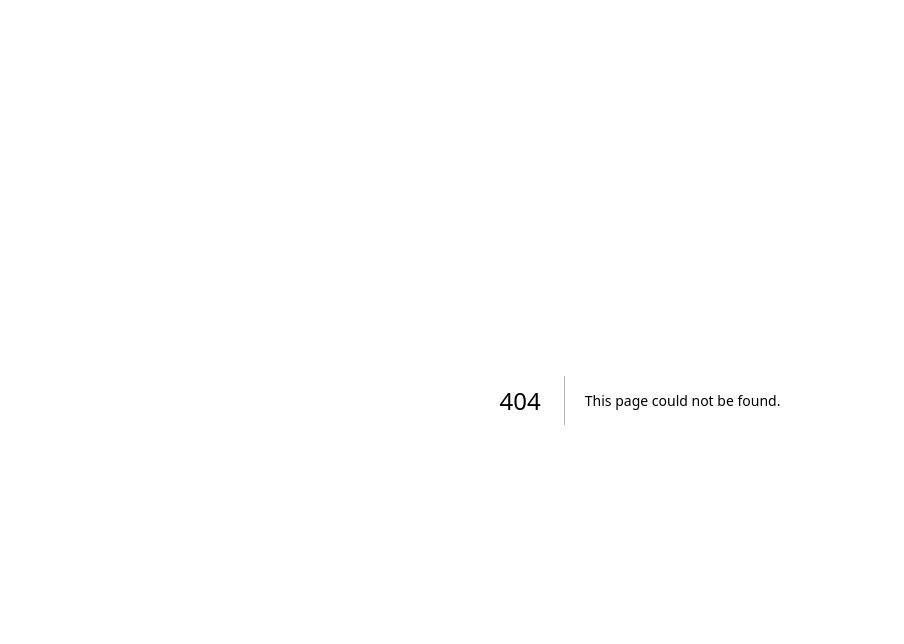
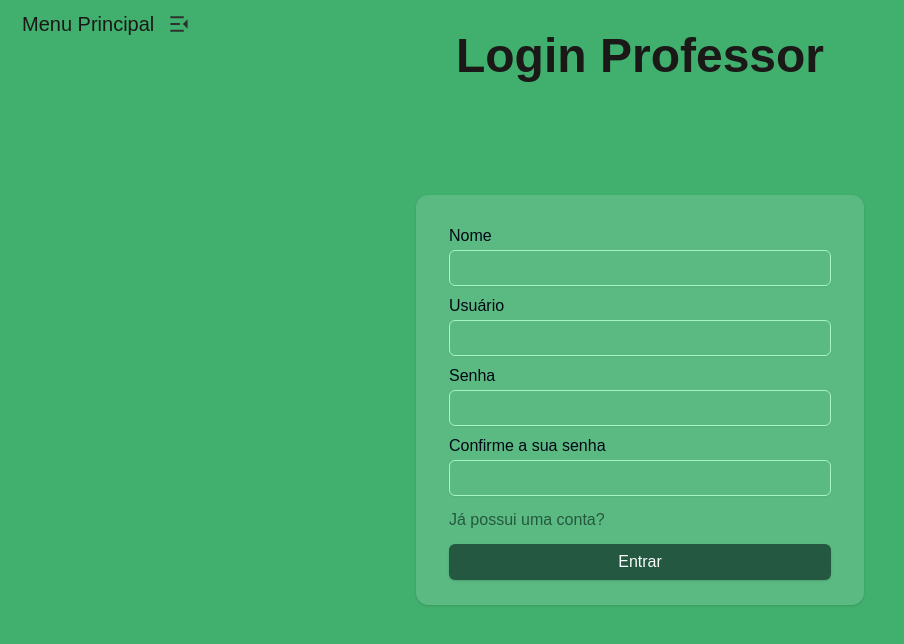
Before and after one commit to gastawny/eng-software, a Next.js app: page /professor/cadastro in a window 1280 px wide. Before the commit this address had no page. Shown: the top 644 px of the page, without its empty margins (0-904 px from the left). Built offline with nearby package versions, Linux system fonts and the light colour scheme; a web font is replaced by a local one.

Commit message:
Create Login and Register pages for the teacher

```diff
--- a/src/app/(base)/login/page.tsx
+++ b/src/app/(base)/login/page.tsx
@@ -159,7 +159,7 @@ export default function LoginPage() {
           <form action={submit} className="flex flex-col gap-5 2xl:gap-8">
             <div className="flex flex-col gap-2">
               <Label>Professor</Label>
-              <Select name="teacher">
+              <Select required name="teacher">
                 <SelectTrigger className="w-full ">
                   <SelectValue placeholder="Selecione o professor" />
                 </SelectTrigger>
@@ -177,7 +177,7 @@ export default function LoginPage() {
             </div>
             <div className="flex flex-col gap-2">
               <Label>Aluno</Label>
-              <Select name="student">
+              <Select required name="student">
                 <SelectTrigger className="w-full">
                   <SelectValue placeholder="Selecione o aluno" />
                 </SelectTrigger>
--- /dev/null
+++ b/src/app/(base)/professor/cadastro/page.tsx
@@ -0,0 +1,47 @@
+import { Button } from '@/components/ui/button'
+import { Card, CardContent } from '@/components/ui/card'
+import { Input } from '@/components/ui/input'
+import { Label } from '@/components/ui/label'
+import Link from 'next/link'
+
+async function submit(e: FormData) {
+  'use server'
+
+  console.log(e.get('name'), e.get('username'), e.get('password'), e.get('confirmPassword'))
+}
+
+export default function RegisterPage() {
+  return (
+    <div className="flex justify-center items-center h-screen">
+      <h1 className="absolute left-1/2 -translate-x-1/2 top-8 text-5xl font-bold">
+        Login Professor
+      </h1>
+      <Card className="w-[28rem] 2xl:w-[40rem] p-2 pb-0">
+        <CardContent>
+          <form action={submit} className="flex flex-col gap-3 2xl:gap-5">
+            <div className="flex flex-col gap-1.5">
+              <Label htmlFor="name">Nome</Label>
+              <Input required id="name" name="name" />
+            </div>
+            <div className="flex flex-col gap-1.5">
+              <Label htmlFor="username">Usuário</Label>
+              <Input required id="username" name="username" />
+            </div>
+            <div className="flex flex-col gap-1.5">
+              <Label htmlFor="password">Senha</Label>
+              <Input required id="password" name="password" />
+            </div>
+            <div className="flex flex-col gap-1.5">
+              <Label htmlFor="confirmPassword">Confirme a sua senha</Label>
+              <Input required id="confirmPassword" name="confirmPassword" />
+            </div>
+            <Button asChild variant="link" className="w-min h-min p-0">
+              <Link href="/professor/login">Já possui uma conta?</Link>
+            </Button>
+            <Button>Entrar</Button>
+          </form>
+        </CardContent>
+      </Card>
+    </div>
+  )
+}
--- /dev/null
+++ b/src/app/(base)/professor/login/page.tsx
@@ -0,0 +1,39 @@
+import { Button } from '@/components/ui/button'
+import { Card, CardContent } from '@/components/ui/card'
+import { Input } from '@/components/ui/input'
+import { Label } from '@/components/ui/label'
+import Link from 'next/link'
+
+async function submit(e: FormData) {
+  'use server'
+
+  console.log(e.get('username'), e.get('password'))
+}
+
+export default function LoginPage() {
+  return (
+    <div className="flex justify-center items-center h-screen">
+      <h1 className="absolute left-1/2 -translate-x-1/2 top-8 text-5xl font-bold">
+        Login Professor
+      </h1>
+      <Card className="w-[28rem] 2xl:w-[40rem] p-8 pb-6">
+        <CardContent>
+          <form action={submit} className="flex flex-col gap-4">
+            <div className="flex flex-col gap-2">
+              <Label htmlFor="username">Usuário</Label>
+              <Input required id="username" name="username" />
+            </div>
+            <div className="flex flex-col gap-2">
+              <Label htmlFor="password">Senha</Label>
+              <Input required id="password" name="password" />
+            </div>
+            <Button asChild variant="link" className="w-min h-min p-0">
+              <Link href="/professor/cadastro">Não possui uma conta?</Link>
+            </Button>
+            <Button>Entrar</Button>
+          </form>
+        </CardContent>
+      </Card>
+    </div>
+  )
+}
```
